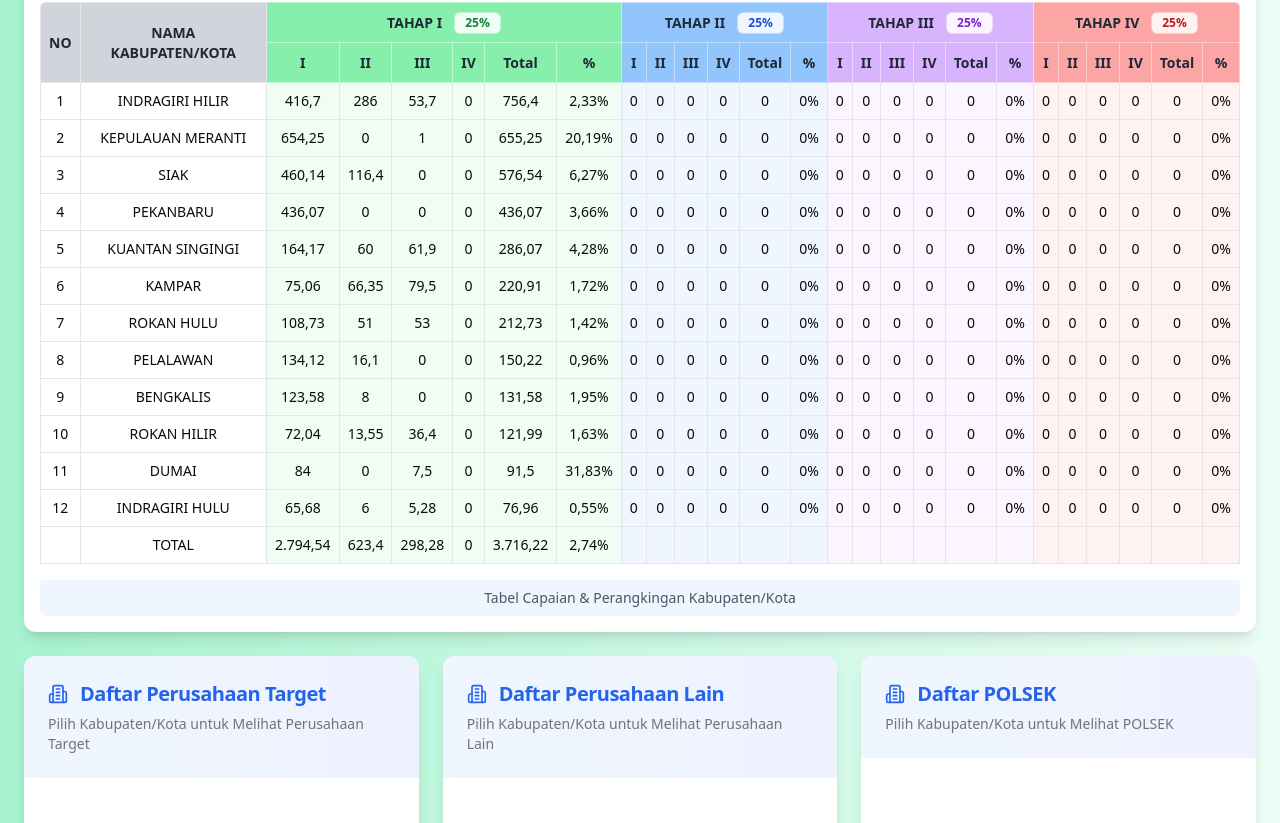
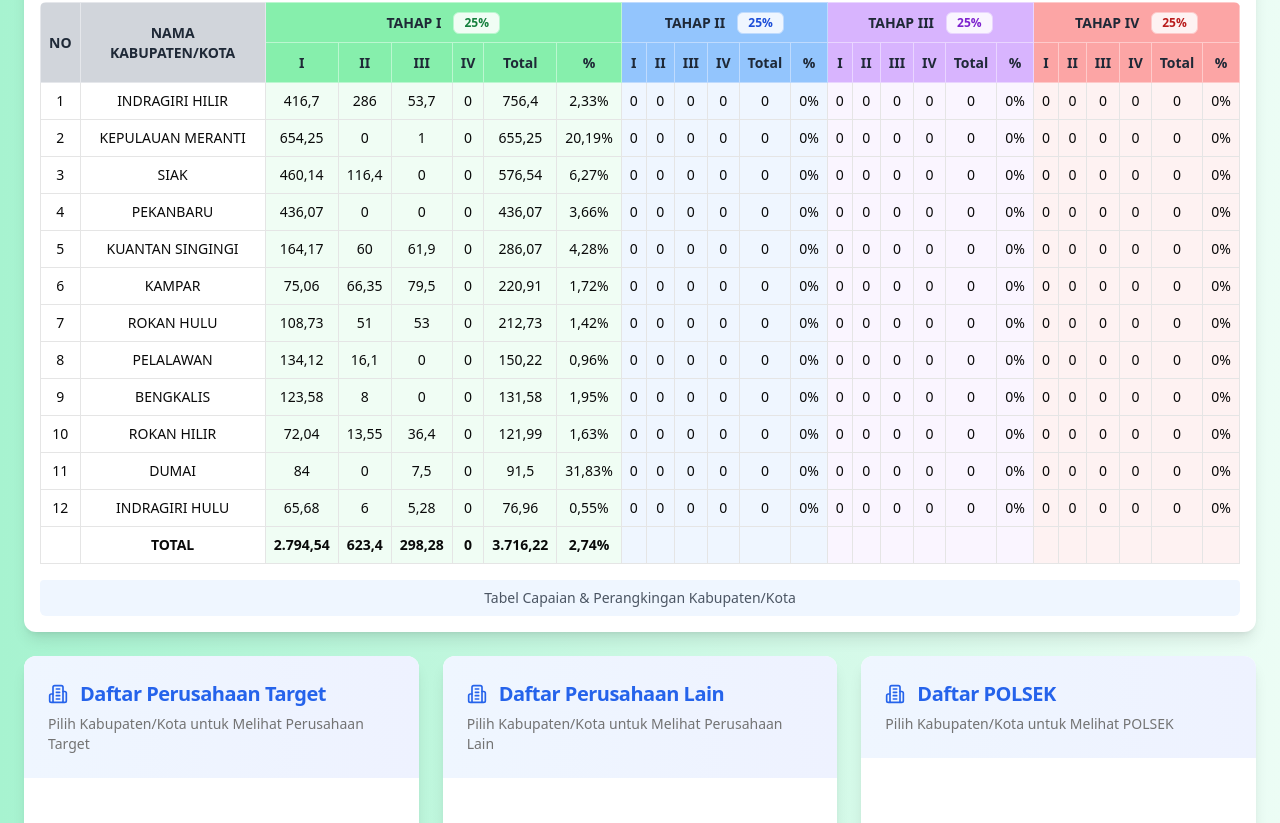
Before and after one commit to rel1vee/dashboard-polda-riau, a Next.js app: page / in a window 1280 px wide. Shown: the part 1191-2014 px from the top of the page. Built offline with nearby package versions, Linux system fonts and the light colour scheme.

Commit message:
Update achievement calculations to use III values for consistency in DashboardRiauPage and NewRanking components; enhance styling for total achievement cells

```diff
--- a/app/page.tsx
+++ b/app/page.tsx
@@ -106,22 +106,22 @@ const DashboardRiauPage = () => {
         ];
 
         const monoAchievement = allCompanies.reduce((sum, company) => {
-          if (company.monokulturAchievements?.IV) {
-            return sum + company.monokulturAchievements.IV;
+          if (company.monokulturAchievements?.III) {
+            return sum + company.monokulturAchievements.III;
           }
           return sum;
         }, 0);
 
         const tumpangSariAchievement = allCompanies.reduce((sum, company) => {
-          if (company.tumpangSariAchievements?.IV) {
-            return sum + company.tumpangSariAchievements.IV;
+          if (company.tumpangSariAchievements?.III) {
+            return sum + company.tumpangSariAchievements.III;
           }
           return sum;
         }, 0);
 
         const csrAchievement = allCompanies.reduce((sum, company) => {
-          if (company.csrAchievements?.IV) {
-            return sum + company.csrAchievements.IV;
+          if (company.csrAchievements?.III) {
+            return sum + company.csrAchievements.III;
           }
           return sum;
         }, 0);
--- a/components/NewRanking.tsx
+++ b/components/NewRanking.tsx
@@ -649,9 +649,7 @@ const NewRanking = () => {
                             )}
                           </TableCell>
                           <TableCell className="text-center border bg-green-50">
-                            {formatNumber(
-                              0
-                            )}
+                            {formatNumber(0)}
                           </TableCell>
                           <TableCell className="text-center border bg-green-50">
                             {totals.phase1.total}
@@ -724,18 +722,18 @@ const NewRanking = () => {
                     })}
                     <TableRow>
                       <TableCell className="text-center border"></TableCell>
-                      <TableCell className="text-center border font-medium">
+                      <TableCell className="text-center border font-bold">
                         TOTAL
                       </TableCell>
                       {/* TAHAP I */}
-                      <TableCell className="text-center border bg-green-50">
+                      <TableCell className="text-center border font-bold bg-green-50">
                         {formatNumber(
                           achievements.monokulturAchievementI +
                             achievements.tumpangSariAchievementI +
                             achievements.csrAchievementI
                         )}
                       </TableCell>
-                      <TableCell className="text-center border bg-green-50">
+                      <TableCell className="text-center border font-bold bg-green-50">
                         {formatNumber(
                           achievements.monokulturAchievementII +
                             achievements.tumpangSariAchievementII +
@@ -745,7 +743,7 @@ const NewRanking = () => {
                               achievements.csrAchievementI)
                         )}
                       </TableCell>
-                      <TableCell className="text-center border bg-green-50">
+                      <TableCell className="text-center border font-bold bg-green-50">
                         {formatNumber(
                           achievements.monokulturAchievementIII +
                             achievements.tumpangSariAchievementIII +
@@ -755,17 +753,17 @@ const NewRanking = () => {
                               achievements.csrAchievementII)
                         )}
                       </TableCell>
-                      <TableCell className="text-center border bg-green-50">
+                      <TableCell className="text-center border font-bold bg-green-50">
                         {formatNumber(0)}
                       </TableCell>
-                      <TableCell className="text-center border bg-green-50">
+                      <TableCell className="text-center border font-bold bg-green-50">
                         {formatNumber(
                           achievements.monokulturAchievementIII +
                             achievements.tumpangSariAchievementIII +
                             achievements.csrAchievementIII
                         )}
                       </TableCell>
-                      <TableCell className="text-center border bg-green-50">
+                      <TableCell className="text-center border font-bold bg-green-50">
                         {formatNumber(
                           ((achievements.monokulturAchievementIII +
                             achievements.tumpangSariAchievementIII +
```
